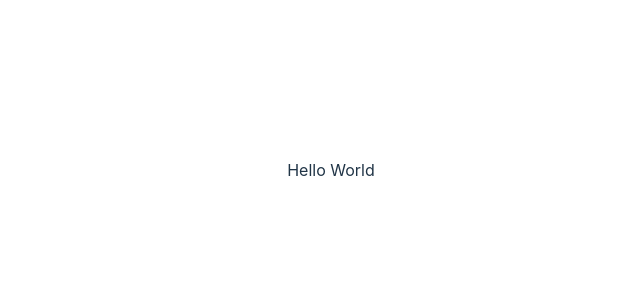
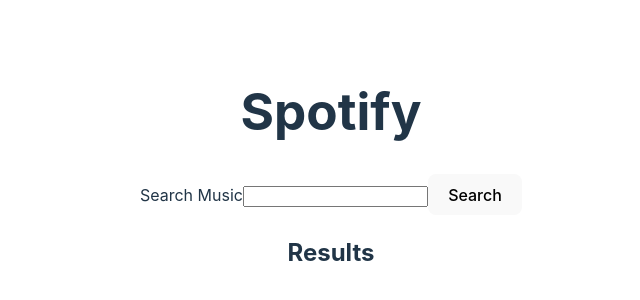
Before and after one commit to tonitoar/Spotify-Practice-Project, a React (Vite) app: page / in a window 1280 px wide. Shown: the part 230-530 px from the top of the page, without its empty margins (309-949 px from the left). Built offline with nearby package versions, Linux system fonts and the light colour scheme.

Commit message:
SearchBar.jsx component DONE

```diff
--- a/src/App.jsx
+++ b/src/App.jsx
@@ -1,11 +1,15 @@
-import './App.css'
+import './App.css';
+import SearchBar from "./components/SearchBar";
+import SearchResults from './components/SearchResults';
 
 export default function App() {
 
 
   return (
     <>
-      <p>Hello World</p>
+      <h1>Spotify</h1>
+      <SearchBar />
+      <SearchResults />
     </>
   )
 }
--- a/src/components/SearchBar.jsx
+++ b/src/components/SearchBar.jsx
@@ -0,0 +1,15 @@
+export default function SearchBar() {
+  function handleSubmit(e) {
+    e.preventDefault();
+  }
+
+  return (
+    <>
+      <form onSubmit={handleSubmit}>
+        <label htmlFor="search">Search Music</label>
+        <input type="text" id="search" name="search" />
+        <button type="submit">Search</button>
+      </form>
+    </>
+  );
+}
--- a/src/components/SearchResults.jsx
+++ b/src/components/SearchResults.jsx
@@ -0,0 +1,8 @@
+export default function SearchResults() {
+
+    return(
+        <>
+            <h2>Results</h2>
+        </>
+    );
+};
```
